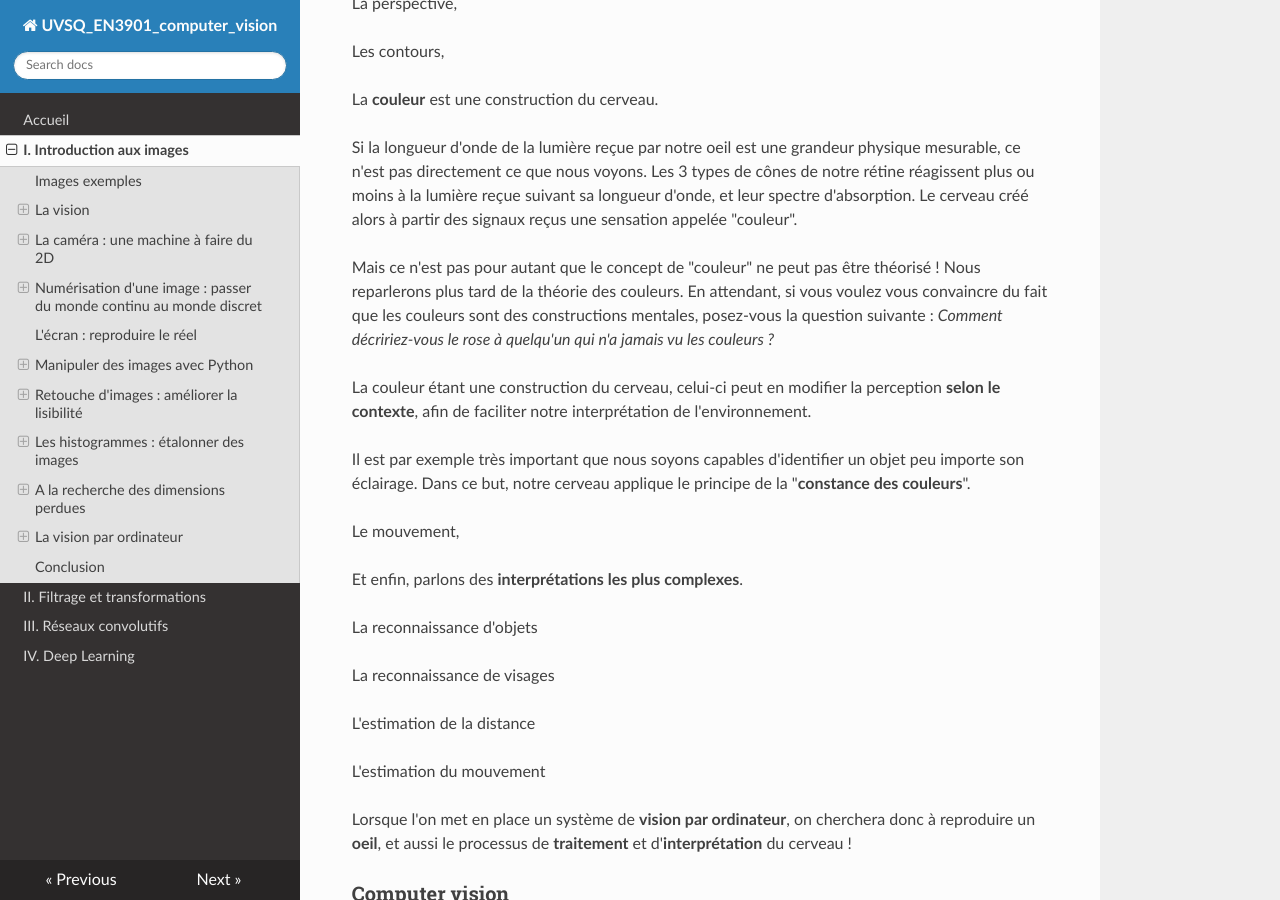
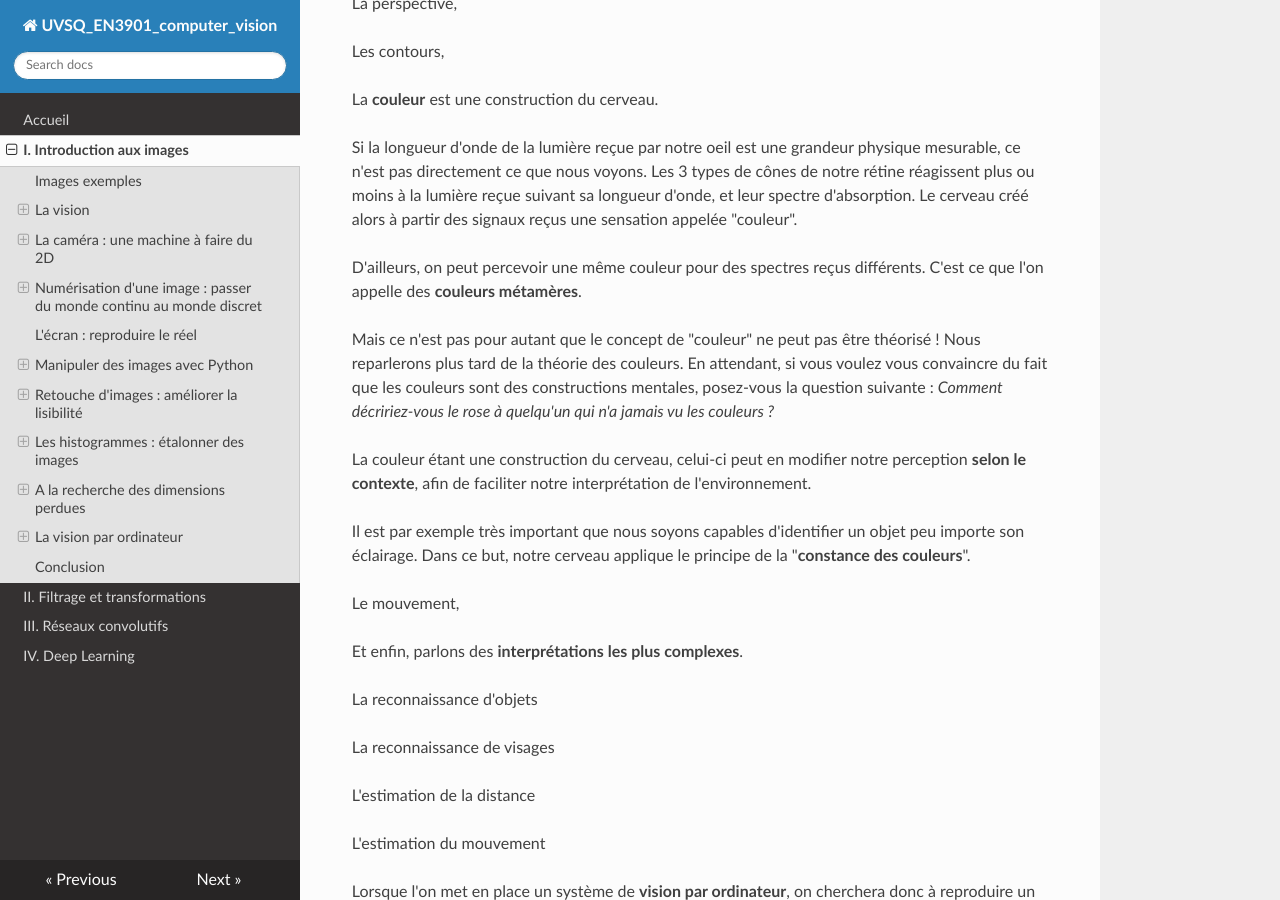
Before and after one commit to NicOudart/UVSQ_EN3901_computer_vision, an MkDocs documentation site: the page built from docs/Chap1_Introduction_images.md, in a window 1280 px wide and 900 px high, scrolled down 16680 px. Built offline with MkDocs 1.6.1, drawn with Linux system fonts in a browser that asks for light colours; nearby versions of some CDN libraries; some of the changed text lies outside the part shown.

Commit message:
-Progress on Chapter 1.

```diff
--- a/docs/Chap1_Introduction_images.md
+++ b/docs/Chap1_Introduction_images.md
@@ -360,15 +360,20 @@ Si la longueur d'onde de la lumière reçue par notre oeil est une grandeur phys
 Les 3 types de cônes de notre rétine réagissent plus ou moins à la lumière reçue suivant sa longueur d'onde, et leur spectre d'absorption.
 Le cerveau créé alors à partir des signaux reçus une sensation appelée "couleur".
 
+D'ailleurs, on peut percevoir une même couleur pour des spectres reçus différents.
+C'est ce que l'on appelle des **couleurs métamères**.
+
 Mais ce n'est pas pour autant que le concept de "couleur" ne peut pas être théorisé !
 Nous reparlerons plus tard de la théorie des couleurs.
 En attendant, si vous voulez vous convaincre du fait que les couleurs sont des constructions mentales, posez-vous la question suivante :
 _Comment décririez-vous le rose à quelqu'un qui n'a jamais vu les couleurs ?_
 
-La couleur étant une construction du cerveau, celui-ci peut en modifier la perception **selon le contexte**, afin de faciliter notre interprétation de l'environnement.
+La couleur étant une construction du cerveau, celui-ci peut en modifier notre perception **selon le contexte**, afin de faciliter notre interprétation de l'environnement.
 
 Il est par exemple très important que nous soyons capables d'identifier un objet peu importe son éclairage.
 Dans ce but, notre cerveau applique le principe de la "**constance des couleurs**".
+
+
 
 Le mouvement,
 
```
Also changed, not shown: other parts of docs/Chap1_Introduction_images.md (+1 -1 lines).
